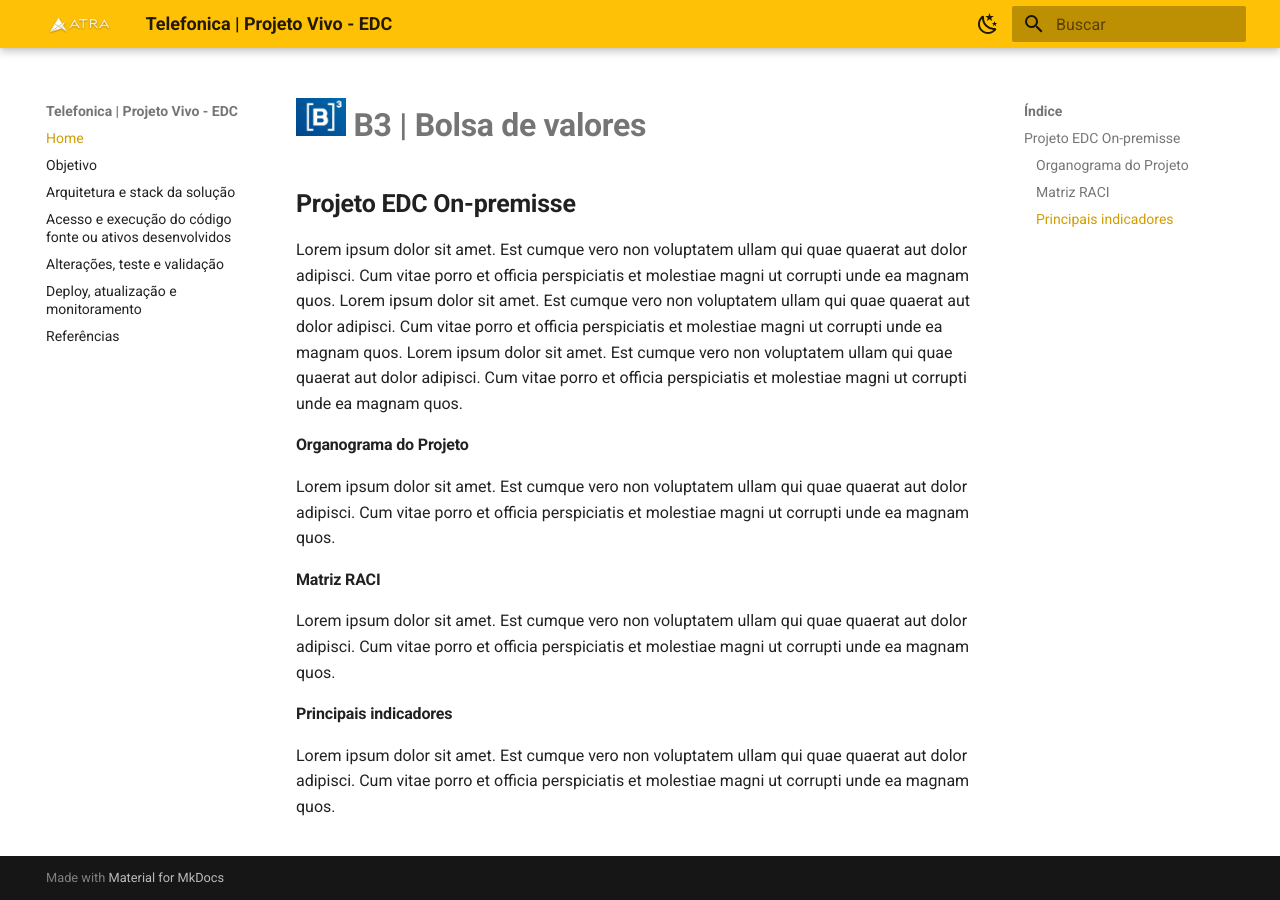
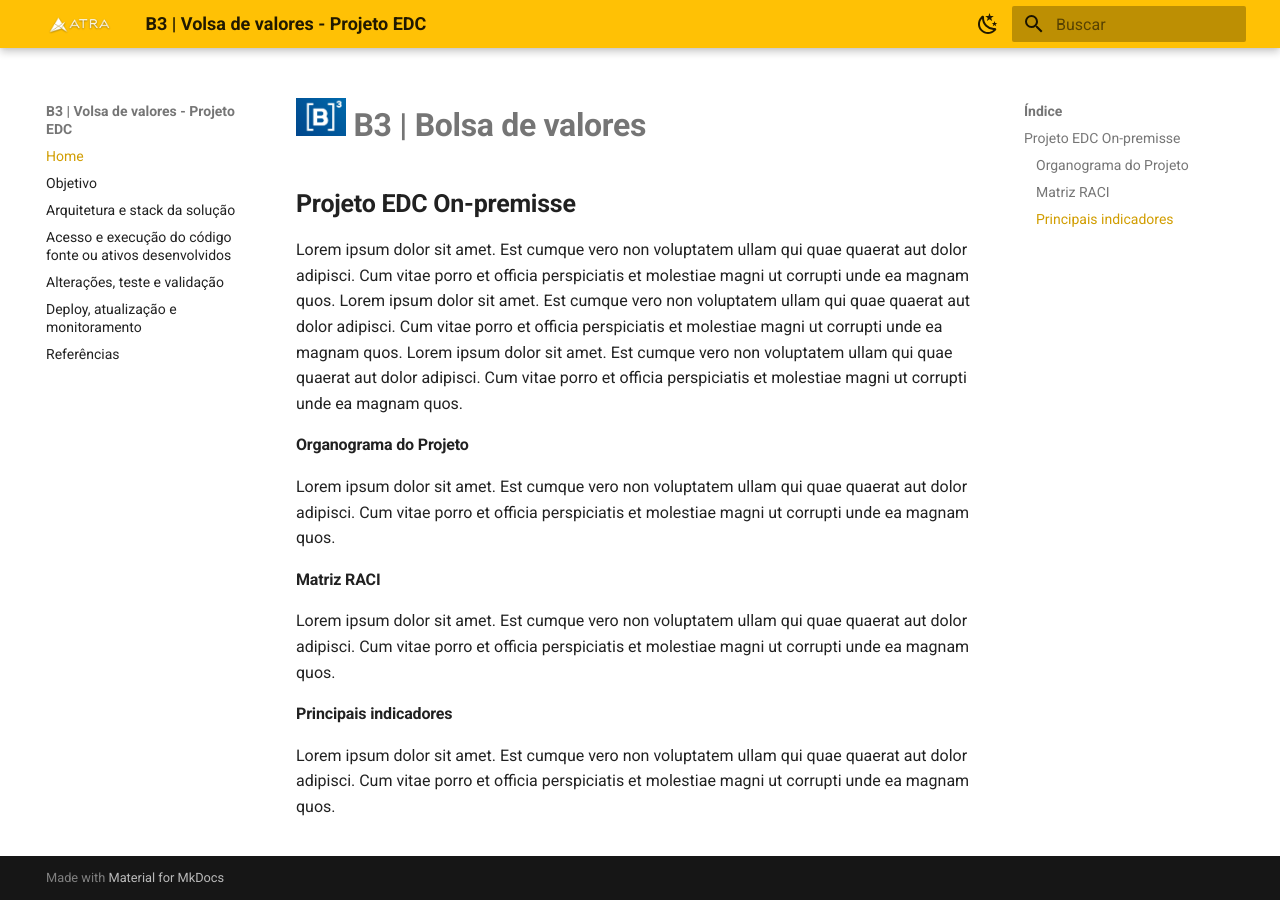
Before and after one commit to lucianafm-atra/b3_docs-mkdocs, an MkDocs documentation site: the page built from docs/index.md, in a window 1280 px wide. Built offline with MkDocs 1.6.1 and Material for MkDocs 9.7.7, drawn with Linux system fonts in a browser that asks for light colours.

Commit message:
Alterando o nome do projeto

```diff
--- a/mkdocs.yml
+++ b/mkdocs.yml
@@ -1,4 +1,4 @@
-site_name:  Telefonica | Projeto Vivo - EDC
+site_name:  B3 | Volsa de valores - Projeto EDC
 #repo_rul: https://github.com/abiavatti/Documentacao-Atra
 #repo_name: abiavatti/Documentacao-Atra
 #edit_uri: tree/main/docs
```
